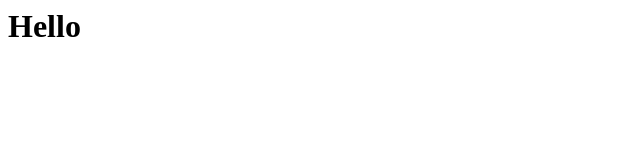
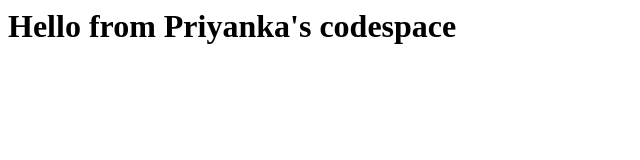
Before and after one commit to compuwizpiyu/skills-code-with-codespaces, a plain HTML site: page index.html in a window 1280 px wide. Shown: the whole page, without its empty margins (0-640 px from the left). Drawn offline with Linux system fonts and the light colour scheme.

Commit message:
Adding hello from the codespace!

```diff
--- a/index.html
+++ b/index.html
@@ -1,3 +1,3 @@
 <html>
-  <h1>Hello</h1>
+  <h1>Hello from Priyanka's codespace</h1>
 </html>
```
